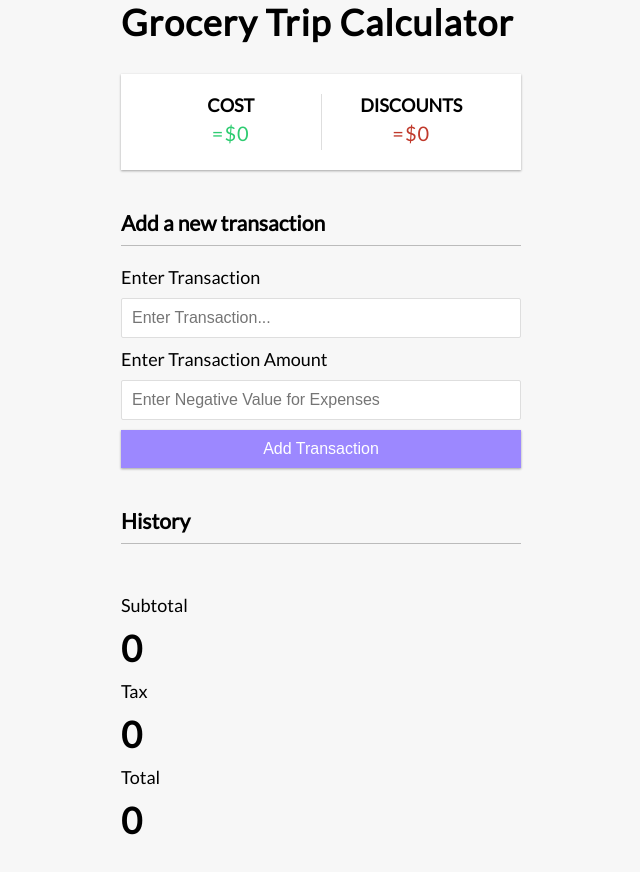
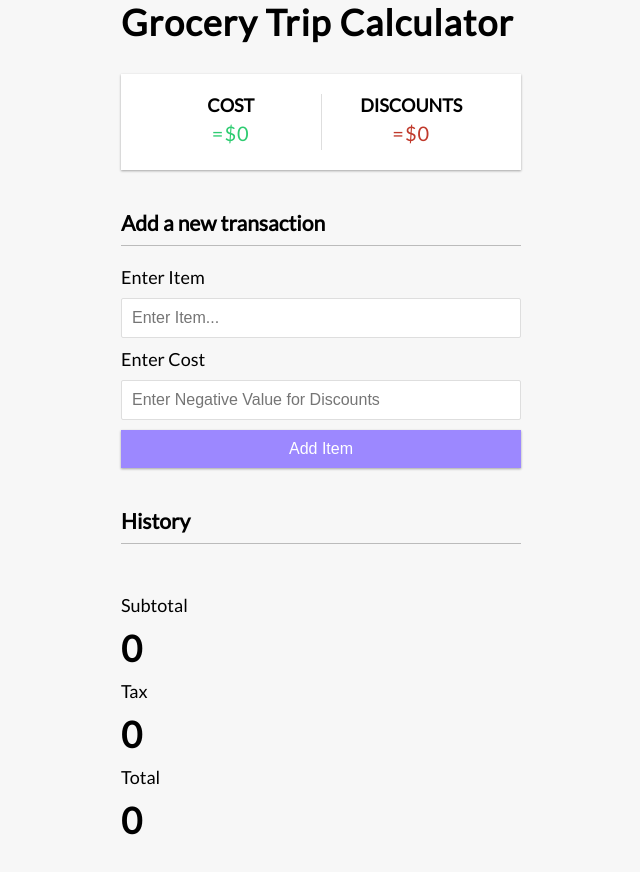
Before and after one commit to MCabrera90/Project4, a Vue app: page / in a window 1280 px wide. Shown: the whole page, without its empty margins (319-959 px from the left). Built offline with nearby package versions, Linux system fonts and the light colour scheme.

Commit message:
updated labels in AddGroceryItem component.

```diff
--- a/src/components/AddGroceryItem.vue
+++ b/src/components/AddGroceryItem.vue
@@ -24,15 +24,15 @@
     <h3>Add a new transaction</h3>
     <form id="form" @submit.prevent="onSubmit">
         <div class="form-control">
-            <label for="text">Enter Transaction</label>
-            <input type="text" id="text" v-model="text" placeholder="Enter Transaction..."/>
+            <label for="text">Enter Item</label>
+            <input type="text" id="text" v-model="text" placeholder="Enter Item..."/>
         </div>
         <div class="form-control">
-            <label for="amount">Enter Transaction Amount</label>
-            <input type="text" id="amount" v-model="amount" placeholder="Enter Negative Value for Expenses"/>
+            <label for="amount">Enter Cost</label>
+            <input type="text" id="amount" v-model="amount" placeholder="Enter Negative Value for Discounts"/>
 
         </div>
-        <button class="btn">Add Transaction</button>
+        <button class="btn">Add Item</button>
 
 
     </form>
```
